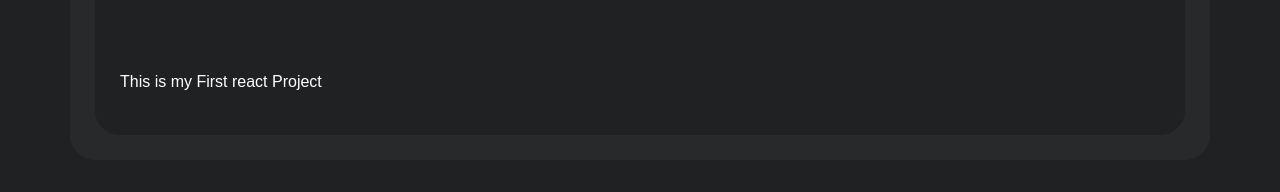
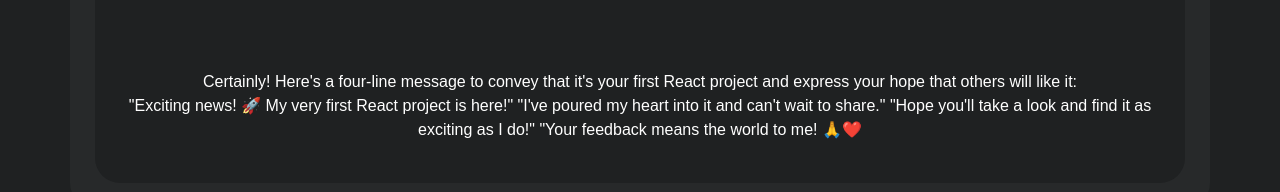
Before and after one commit to spr-nova/Cyborg-react, a React (Create React App) app: page /Details in a window 1280 px wide. Shown: the part 1630-1822 px from the top of the page. Built offline with nearby package versions, Linux system fonts and the light colour scheme.

Commit message:
add icon to  tab

```diff
--- a/public/index.html
+++ b/public/index.html
@@ -10,7 +10,7 @@
       content="Cyborg Web site created using React Js By MANAF"
     />
     <!-- <link rel="apple-touch-icon" href="%PUBLIC_URL%/logo192.png" /> -->
-    <!-- <link rel="manifest" href="%PUBLIC_URL%/manifest.json" /> -->
+    <link rel="manifest" href="%PUBLIC_URL%/manifest.json" />
     <title>Cyborg Gaming Web Site</title>
   </head>
   <body>
--- a/src/pages/Details/Details.css
+++ b/src/pages/Details/Details.css
@@ -15,3 +15,6 @@
   margin-bottom: var(--dist-secondary);
 
 }
+.discription-p p {
+  text-align: center;
+}
--- a/src/pages/Details/Details.jsx
+++ b/src/pages/Details/Details.jsx
@@ -32,7 +32,12 @@
           </div>
         </div>
         <div className="discription-p">
-          <p>This is my First react Project </p>
+          <p>Certainly! Here's a four-line message to convey that it's your first React project and express your hope that others will like it:<br/>
+
+            "Exciting news! 🚀 My very first React project is here!"
+            "I've poured my heart into it and can't wait to share."
+            "Hope you'll take a look and find it as exciting as I do!"
+            "Your feedback means the world to me! 🙏❤️</p>
         </div>
       </SectionWrapper>
     </>
--- a/src/sections/Header/Header.jsx
+++ b/src/sections/Header/Header.jsx
@@ -4,6 +4,7 @@
 import NavBar from "../../Components/NavBar/NavBar";
 import { Link } from "react-router-dom";
 const Header = () => {
+
   return (
     <>
       <nav className="navbar navbar-expand-md navbar-dark cyborg-navbar">
@@ -29,7 +30,7 @@
                   Home
                 </Link>
               </NavItem>
-              <NavItem>
+              <NavItem  >
                 <Link className="a-head" to={"/Browse"}>
                   Browse
                 </Link>
```
Also changed, not shown: src/index.js (renamed from src/index.jsx), 1 other file (tests, documents, lock files or other folders).
